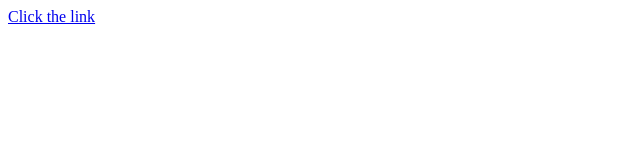
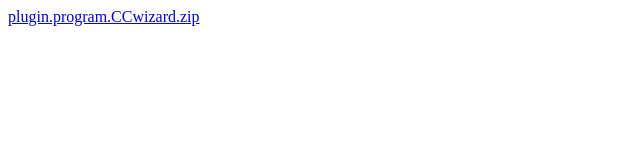
Before and after one commit to cheapchannels/cheapchannels.github.io, a plain HTML site: page index.html in a window 1280 px wide. Shown: the whole page, without its empty margins (0-640 px from the left). Drawn offline with Linux system fonts and the light colour scheme.

Commit message:
Update index.html

```diff
--- a/index.html
+++ b/index.html
@@ -1 +1 @@
-<a href="plugin.program.CCwizard.zip">Click the link</a>
+<a href="plugin.program.CCwizard.zip">plugin.program.CCwizard.zip</a>
```
